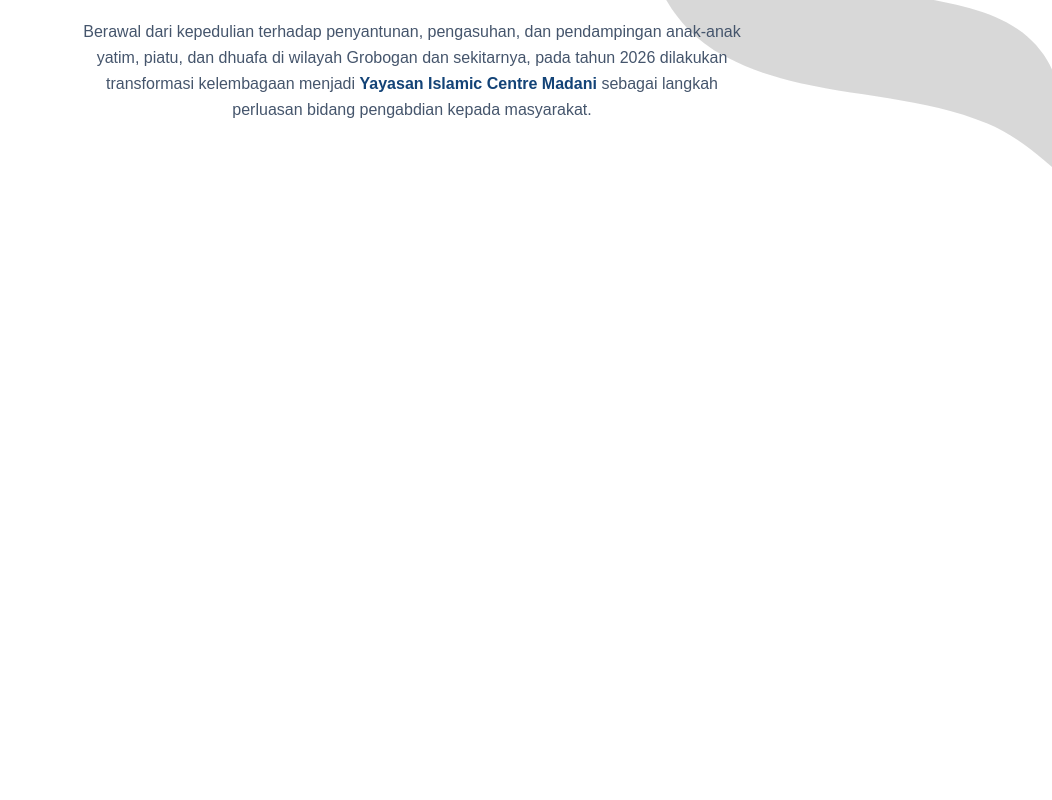
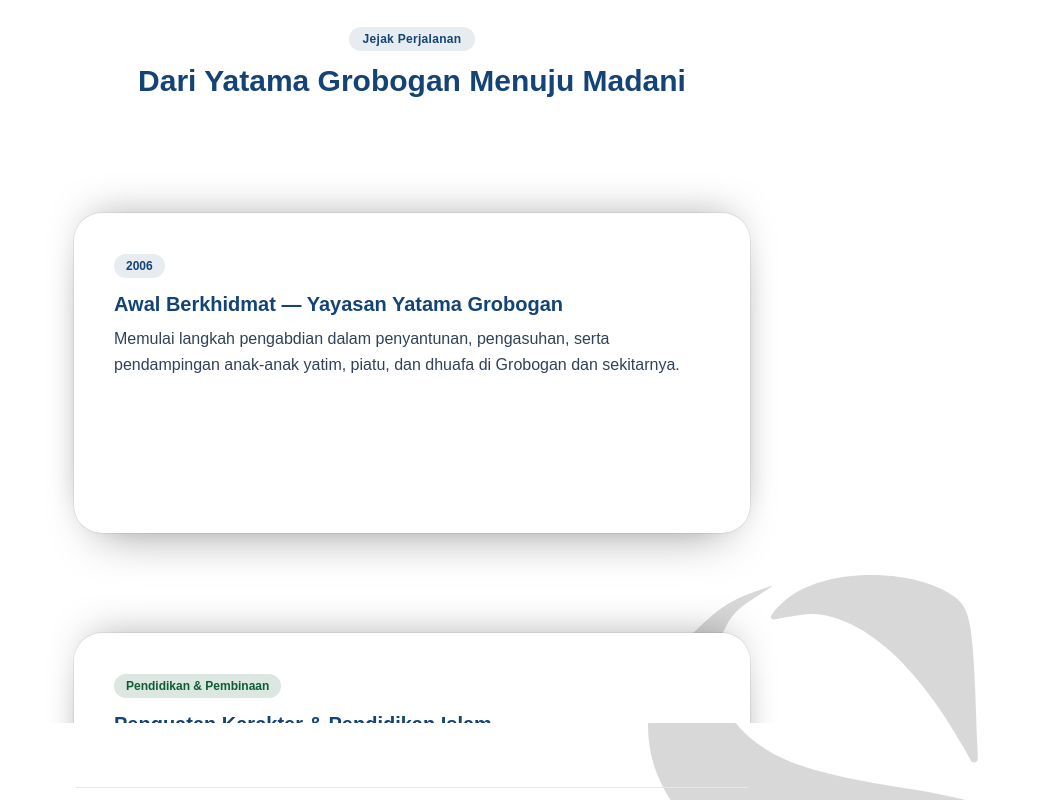
Before and after one commit to ITTODORI/Islamic-Centre-Madani, a Next.js app: page / in a window 1280 px wide. Shown: the part 780-1580 px from the top of the page, without its empty margins (228-1280 px from the left). Before the commit the page ends 967 px from the top, so only its background shows below. Built offline with nearby package versions, Linux system fonts and the light colour scheme.

Commit message:
Scroll Stack.add

```diff
--- a/pages/index.tsx
+++ b/pages/index.tsx
@@ -30,6 +30,33 @@ const FEATURE_CARDS = [
       'Bertransformasi menjadi Yayasan Islamic Centre Madani (مؤسسة المركز الإسلامي المدني) pada 2026 untuk memperluas bidang pengabdian kepada masyarakat.',
     badgeClass: 'bg-[#F7C616]/20 text-[#0F5C33] border-[#F7C616]/50',
     iconClass: 'text-[#134377]',
+  },
+];
+
+const STACK_ITEMS = [
+  {
+    year: '2006',
+    title: 'Awal Berkhidmat — Yayasan Yatama Grobogan',
+    description:
+      'Memulai langkah pengabdian dalam penyantunan, pengasuhan, serta pendampingan anak-anak yatim, piatu, dan dhuafa di Grobogan dan sekitarnya.',
+    cardClass: 'border-slate-200 bg-white/95 text-[#134377]',
+    badgeClass: 'bg-[#134377]/10 text-[#134377]',
+  },
+  {
+    year: 'Pendidikan & Pembinaan',
+    title: 'Penguatan Karakter & Pendidikan Islam',
+    description:
+      'Menghadirkan pembinaan akhlak, pendidikan keislaman, dan pendampingan berkelanjutan agar anak asuh tumbuh menjadi pribadi mandiri dan bermanfaat.',
+    cardClass: 'border-[#0F5C33]/20 bg-[#0F5C33]/[0.04] text-[#134377]',
+    badgeClass: 'bg-[#0F5C33]/15 text-[#0F5C33]',
+  },
+  {
+    year: '2026',
+    title: 'Transformasi Yayasan Islamic Centre Madani',
+    description:
+      'Melakukan transformasi kelembagaan menjadi Yayasan Islamic Centre Madani (مؤسسة المركز الإسلامي المدني) untuk memperluas ruang gerak sosial, dakwah, dan pendidikan Islam.',
+    cardClass: 'border-[#F7C616]/60 bg-[#F7C616]/10 text-[#134377]',
+    badgeClass: 'bg-[#F7C616] text-[#134377]',
   },
 ];
 
@@ -136,6 +163,44 @@ export default function Home() {
               })}
             </AnimatedContent>
 
+            {/* Section Scroll Stack */}
+            <section
+              aria-labelledby="scroll-stack-heading"
+              className="mt-20 w-full max-w-3xl"
+            >
+              <div className="mb-6 text-center">
+                <span className="inline-block rounded-full bg-[#134377]/10 px-3.5 py-1 text-xs font-semibold tracking-wide text-[#134377]">
+                  Jejak Perjalanan
+                </span>
+                <h2
+                  id="scroll-stack-heading"
+                  className="mt-3 text-2xl font-bold text-[#134377] sm:text-3xl"
+                >
+                  Dari Yatama Grobogan Menuju Madani
+                </h2>
+              </div>
+
+              <div className="w-full" style={{ height: 600 }}>
+                <ScrollStack>
+                  {STACK_ITEMS.map((card, idx) => (
+                    <ScrollStackItem key={idx} className={card.cardClass}>
+                      <span
+                        className={`inline-block rounded-full px-3 py-1 text-xs font-semibold ${card.badgeClass}`}
+                      >
+                        {card.year}
+                      </span>
+                      <h3 className="mt-3 text-xl font-bold text-[#134377]">
+                        {card.title}
+                      </h3>
+                      <p className="mt-2 text-sm leading-relaxed text-slate-700 sm:text-base">
+                        {card.description}
+                      </p>
+                    </ScrollStackItem>
+                  ))}
+                </ScrollStack>
+              </div>
+            </section>
+
             <AnimatedContent
               trigger="mount"
               distance={40}
@@ -145,7 +210,7 @@ export default function Home() {
               animateOpacity
               stagger={0.12}
               delay={0.25}
-              className="mt-12 w-full max-w-2xl border-t border-slate-200 pt-6 text-center"
+              className="mt-16 w-full max-w-2xl border-t border-slate-200 pt-6 text-center"
             >
               <p className="text-sm leading-relaxed text-slate-600 sm:text-base">
                 Berawal dari kepedulian terhadap penyantunan, pengasuhan, dan pendampingan
```
